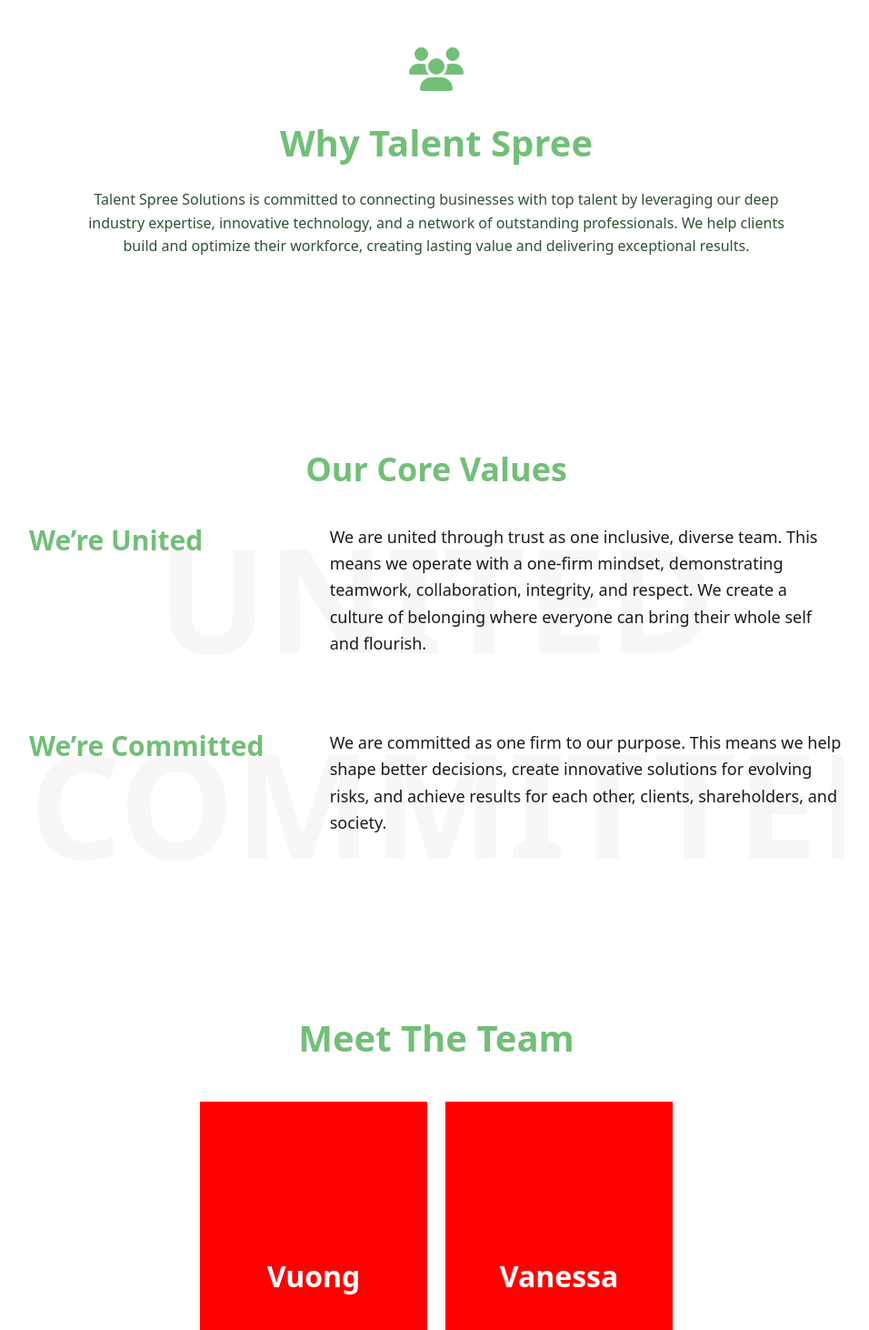
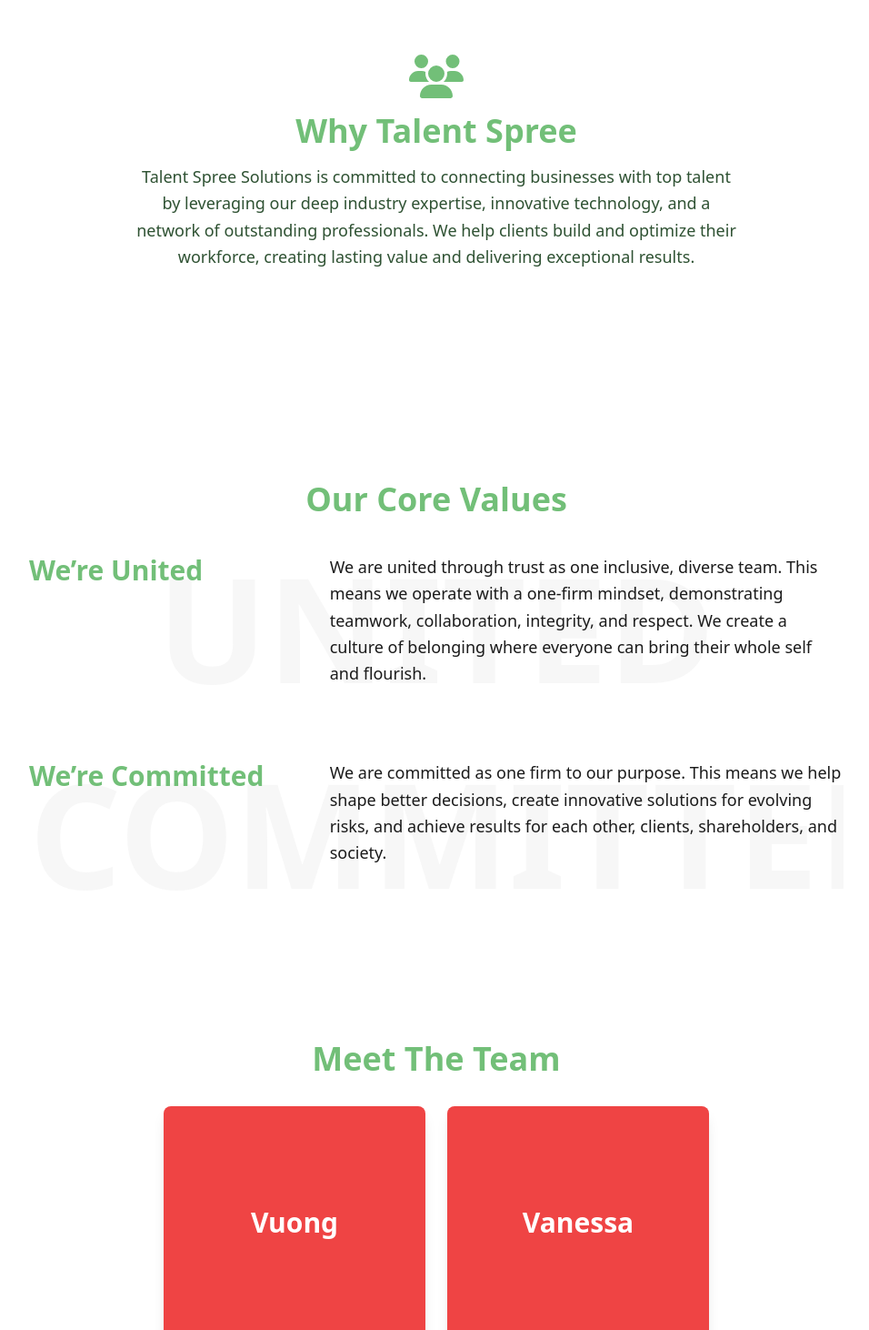
Before and after one commit to Kedoichi/TRSS-FE, a Next.js app: page /about-us in a window 1280 px wide. Shown: the part 540-2002 px from the top of the page at 91% size, without its empty margins (160-1116 px from the left). Built offline with nearby package versions, Linux system fonts and the light colour scheme.

Commit message:
major clean up and added animation

```diff
--- a/components/CompanyOverview.js
+++ b/components/CompanyOverview.js
@@ -1,95 +1,55 @@
 import React from "react";
 import { motion } from "framer-motion";
-import styled, { ThemeProvider } from "styled-components";
 import { FontAwesomeIcon } from "@fortawesome/react-fontawesome";
 import { faUsers } from "@fortawesome/free-solid-svg-icons";
 
-const theme = {
-  colors: {
-    primary: "#72BF78", // Main feature color
-    text: "#2F5233", // Dark greenish text color
+const animations = {
+  section: {
+    initial: { opacity: 0, y: 50 },
+    whileInView: { opacity: 1, y: 0 },
+    exit: { opacity: 0, y: 50 },
+    transition: { duration: 1 },
+    viewport: { once: false, amount: 0.3 },
+  },
+  icon: {
+    initial: { scale: 0.8 },
+    whileInView: { scale: 1 },
+    transition: { duration: 0.5 },
+    viewport: { once: false, amount: 0.3 },
+  },
+  title: {
+    initial: { opacity: 0 },
+    whileInView: { opacity: 1 },
+    exit: { opacity: 0 },
+    transition: { duration: 1.5 },
+    viewport: { once: false, amount: 0.3 },
+  },
+  description: {
+    initial: { opacity: 0 },
+    whileInView: { opacity: 1 },
+    exit: { opacity: 0 },
+    transition: { duration: 2 },
+    viewport: { once: false, amount: 0.3 },
   },
 };
 
-// Styled Components
-const Section = styled(motion.section)`
-  display: flex;
-  flex-direction: column;
-  align-items: center;
-  justify-content: center;
-  padding: 20px;
-  margin: 40px 0;
-  text-align: center;
-  min-height: 200px;
-`;
-
-const Icon = styled(motion.div)`
-  font-size: 3rem;
-  color: ${({ theme }) => theme.colors.primary};
-  margin-bottom: 15px;
-`;
-
-const Title = styled(motion.h2)`
-  font-size: 2.5rem;
-  font-weight: bold;
-  color: ${({ theme }) => theme.colors.primary};
-  margin-bottom: 20px;
-
-  @media (max-width: 768px) {
-    font-size: 2rem;
-  }
-`;
-
-const Description = styled(motion.p)`
-  max-width: 800px;
-  margin: 0 auto;
-  font-size: 1rem;
-  color: ${({ theme }) => theme.colors.text};
-  line-height: 1.6;
-
-  @media (max-width: 768px) {
-    font-size: 0.9rem;
-    padding: 0 20px;
-  }
-`;
-
-// Animation Configurations
-const animations = {
-  section: {
-    initial: { opacity: 0, y: 50 },
-    animate: { opacity: 1, y: 0 },
-    transition: { duration: 1 },
-  },
-  icon: {
-    initial: { scale: 0.8 },
-    animate: { scale: 1 },
-    transition: { duration: 0.5 },
-  },
-  title: {
-    initial: { opacity: 0 },
-    animate: { opacity: 1 },
-    transition: { duration: 1.5 },
-  },
-  description: {
-    initial: { opacity: 0 },
-    animate: { opacity: 1 },
-    transition: { duration: 2 },
-  },
-};
-
-// Component
 const CompanyOverview = () => (
-  <ThemeProvider theme={theme}>
-    <Section {...animations.section}>
-      <Icon {...animations.icon}>
-        <FontAwesomeIcon icon={faUsers} />
-      </Icon>
-      <Title {...animations.title}>Why Talent Spree</Title>
-      <Description {...animations.description}>
-        Talent Spree Solutions is committed to connecting businesses with top talent by leveraging our deep industry expertise, innovative technology, and a network of outstanding professionals. We help clients build and optimize their workforce, creating lasting value and delivering exceptional results.
-      </Description>
-    </Section>
-  </ThemeProvider>
+  <motion.section
+    {...animations.section}
+    className="flex flex-col items-center justify-center text-center py-10 px-6 my-10"
+  >
+    <motion.div {...animations.icon} className="text-5xl text-[#72BF78] mb-4">
+      <FontAwesomeIcon icon={faUsers} />
+    </motion.div>
+    <motion.h2 {...animations.title} className="text-3xl md:text-4xl font-bold text-[#72BF78] mb-4">
+      Why Talent Spree
+    </motion.h2>
+    <motion.p {...animations.description} className="max-w-2xl text-lg text-[#2F5233] leading-relaxed">
+      Talent Spree Solutions is committed to connecting businesses with top talent by leveraging our deep industry expertise,
+      innovative technology, and a network of outstanding professionals. We help clients build and optimize their workforce,
+      creating lasting value and delivering exceptional results.
+    </motion.p>
+  </motion.section>
 );
 
 export default CompanyOverview;
--- a/components/ContactForm.js
+++ b/components/ContactForm.js
@@ -268,7 +268,7 @@ const ContactForm = () => {
             </Card>
           </motion.div>
 
-          {/* Job Openings Section - Same Width as Contact Form */}
+          {/* Job Openings Section */}
           <motion.div
             initial={{ opacity: 0, y: 20 }}
             whileInView={{ opacity: 1, y: 0 }}
--- a/components/DesktopTestimonials.js
+++ b/components/DesktopTestimonials.js
@@ -16,6 +16,19 @@ const poppins = Poppins({
   style: ["normal"],
   subsets: ["latin"],
 });
+
+const fadeInVariants = {
+  hidden: { opacity: 0, y: 50 },
+  visible: {
+    opacity: 1,
+    y: 0,
+    transition: {
+      duration: 0.8,
+      ease: "easeOut",
+    },
+  },
+  exit: { opacity: 0, y: 50, transition: { duration: 0.6 } },
+};
 
 const Testimonials = () => {
   const [api, setApi] = useState();
@@ -47,17 +60,17 @@ const Testimonials = () => {
           filter: "grayscale(100%)",
         }}
       ></div>
-
       <div className="absolute inset-0 bg-black/50"></div>
 
-      <div className="relative z-20 container mx-auto max-w-5xl flex flex-col items-center justify-center min-h-[80vh]">
-        <motion.div
-          className="text-center mb-12"
-          initial={{ opacity: 0, y: 20 }}
-          whileInView={{ opacity: 1, y: 0 }}
-          viewport={{ once: true }}
-          transition={{ duration: 0.6 }}
-        >
+      <motion.div
+        variants={fadeInVariants}
+        initial="hidden"
+        whileInView="visible"
+        exit="exit"
+        viewport={{ once: false, amount: 0.3 }}
+        className="relative z-20 container mx-auto max-w-5xl flex flex-col items-center justify-center min-h-[80vh]"
+      >
+        <motion.div className="text-center mb-12" variants={fadeInVariants}>
           <h2
             className={`text-4xl md:text-5xl font-bold mb-4 text-white ${poppins.className}`}
           >
@@ -77,13 +90,7 @@ const Testimonials = () => {
           <CarouselContent>
             {testimonialsData.map((testimonial, index) => (
               <CarouselItem key={index} className="px-4">
-                <motion.div
-                  initial={{ opacity: 0, scale: 0.95 }}
-                  whileInView={{ opacity: 1, scale: 1 }}
-                  viewport={{ once: true }}
-                  transition={{ delay: 0.2 }}
-                  className="relative w-full"
-                >
+                <motion.div variants={fadeInVariants} className="relative w-full">
                   <Card className="bg-white text-[#2F5233] rounded-xl border border-[#72BF78] shadow-lg max-w-2xl mx-auto transition-all duration-300">
                     <CardContent className="p-6 md:p-8">
                       <div className="mb-6">
@@ -148,7 +155,7 @@ const Testimonials = () => {
             />
           ))}
         </div>
-      </div>
+      </motion.div>
     </section>
   );
 };
--- a/components/FAQ.js
+++ b/components/FAQ.js
@@ -1,12 +1,6 @@
 import React from "react";
 import { motion } from "framer-motion";
-import { ChevronDown } from "lucide-react";
-import {
-  Accordion,
-  AccordionContent,
-  AccordionItem,
-  AccordionTrigger,
-} from "@/components/ui/accordion";
+import { Accordion, AccordionContent, AccordionItem, AccordionTrigger } from "@/components/ui/accordion";
 import { Poppins } from "next/font/google";
 
 const faqData = [
@@ -38,8 +32,8 @@ const poppins = Poppins({
   subsets: ["latin"],
 });
 
-const titleVariants = {
-  hidden: { opacity: 0, y: -20 },
+const fadeInVariants = {
+  hidden: { opacity: 0, y: 50 },
   visible: {
     opacity: 1,
     y: 0,
@@ -48,6 +42,7 @@ const titleVariants = {
       ease: "easeOut",
     },
   },
+  exit: { opacity: 0, y: 50, transition: { duration: 0.6 } }, // Smooth exit animation
 };
 
 const containerVariants = {
@@ -55,63 +50,58 @@ const containerVariants = {
   visible: {
     opacity: 1,
     transition: {
-      staggerChildren: 0.1,
+      staggerChildren: 0.15, // Smooth staggered appearance
     },
   },
-};
-
-const itemVariants = {
-  hidden: { opacity: 0, y: 20 },
-  visible: {
-    opacity: 1,
-    y: 0,
-    transition: {
-      duration: 0.5,
-    },
-  },
+  exit: { opacity: 0, transition: { duration: 0.5 } }, // Scroll-out fade effect
 };
 
 const FAQ = () => {
   return (
-    <section className="relative py-24 bg-gradient-to-b from-background to-white">
+    <motion.section
+      className="relative py-24 bg-gradient-to-b from-background to-white"
+      variants={fadeInVariants}
+      initial="hidden"
+      whileInView="visible"
+      exit="exit"
+      viewport={{ once: false, amount: 0.3 }}
+    >
       <div className="absolute inset-0 bg-grid-small-black/[0.2] bg-grid-small-white/[0.2]" />
       <div className="absolute inset-0 bg-gradient-to-t from-background to-transparent" />
 
       <div className="relative container mx-auto px-4">
+        {/* Title Animation */}
         <motion.div
           className="text-center mb-16"
-          initial={{ opacity: 0, y: 20 }}
-          whileInView={{ opacity: 1, y: 0 }}
-          viewport={{ once: true }}
-          transition={{ duration: 0.6 }}
+          variants={fadeInVariants}
         >
           <motion.h4
-            variants={titleVariants}
             className={`text-[#72BF78] text-lg uppercase tracking-wider mb-2 ${poppins.className}`}
           >
             Frequently Asked Questions
           </motion.h4>
 
           <motion.h2
-            variants={titleVariants}
             className={`text-4xl md:text-5xl font-bold text-[#1B1B1B] max-w-3xl mx-auto mb-12 leading-tight ${poppins.className}`}
           >
             All the information you need about our recruitment process.
           </motion.h2>
         </motion.div>
 
+        {/* FAQ Accordion */}
         <motion.div
           variants={containerVariants}
           initial="hidden"
           whileInView="visible"
-          viewport={{ once: true, margin: "-100px" }}
+          exit="exit"
+          viewport={{ once: false, amount: 0.3 }}
           className="max-w-3xl mx-auto"
         >
           <Accordion type="single" collapsible className="w-full space-y-4">
             {faqData.map((item, index) => (
               <motion.div
                 key={index}
-                variants={itemVariants}
+                variants={fadeInVariants}
                 className="overflow-hidden"
               >
                 <AccordionItem
@@ -127,6 +117,7 @@ const FAQ = () => {
                     <motion.div
                       initial={{ opacity: 0, y: -10 }}
                       animate={{ opacity: 1, y: 0 }}
+                      exit={{ opacity: 0, y: -10 }}
                       transition={{ duration: 0.3 }}
                     >
                       {item.answer}
@@ -138,7 +129,7 @@ const FAQ = () => {
           </Accordion>
         </motion.div>
       </div>
-    </section>
+    </motion.section>
   );
 };
 
--- a/components/HomeOurServices.js
+++ b/components/HomeOurServices.js
@@ -41,13 +41,17 @@ const servicesData = [
 ];
 
 const containerVariants = {
-  hidden: { opacity: 0 },
+  hidden: { opacity: 0, y: 50 },
   visible: {
     opacity: 1,
+    y: 0,
     transition: {
-      staggerChildren: 0.2,
+      staggerChildren: 0.15, // Stagger for smooth flow
+      duration: 0.8, // Smooth entrance
+      ease: "easeOut",
     },
   },
+  exit: { opacity: 0, y: 50, transition: { duration: 0.6 } }, // Exit animation
 };
 
 const itemVariants = {
@@ -56,10 +60,11 @@ const itemVariants = {
     opacity: 1,
     y: 0,
     transition: {
-      duration: 0.6,
-      ease: "easeOut",
+      duration: 0.8,
+      ease: "anticipate",
     },
   },
+  exit: { opacity: 0, y: 50, transition: { duration: 0.6 } }, // Scroll out animation
 };
 
 const titleVariants = {
@@ -68,10 +73,11 @@ const titleVariants = {
     opacity: 1,
     y: 0,
     transition: {
-      duration: 0.8,
+      duration: 1,
       ease: "easeOut",
     },
   },
+  exit: { opacity: 0, y: -20, transition: { duration: 0.6 } },
 };
 
 const ServiceCard = ({ icon, title, description }) => {
@@ -80,7 +86,8 @@ const ServiceCard = ({ icon, title, description }) => {
       variants={itemVariants}
       initial="hidden"
       whileInView="visible"
-      viewport={{ once: true, amount: 0.2 }}
+      exit="exit"
+      viewport={{ once: false, amount: 0.2 }}
       className="w-64 sm:w-full sm:max-w-[300px]"
     >
       <Card className="h-full bg-white border border-[#72BF78] hover:shadow-lg transition-shadow duration-300 rounded-xl">
@@ -102,12 +109,16 @@ const ServiceCard = ({ icon, title, description }) => {
 
 const HomeOurServices = () => {
   return (
-    <section className="py-20 px-6">
+    <motion.section
+      className="py-20 px-6"
+      variants={containerVariants}
+      initial="hidden"
+      whileInView="visible"
+      exit="exit"
+      viewport={{ once: false, amount: 0.3 }}
+    >
       <motion.div
         variants={containerVariants}
-        initial="hidden"
-        animate="visible"
-        viewport={{ once: true, amount: 0.2 }}
         className="max-w-6xl mx-auto text-center"
       >
         <motion.h4
@@ -146,7 +157,7 @@ const HomeOurServices = () => {
           </Button>
         </motion.div>
       </motion.div>
-    </section>
+    </motion.section>
   );
 };
 
--- a/components/MeetOurTeam.js
+++ b/components/MeetOurTeam.js
@@ -1,133 +1,38 @@
 import React from "react";
-import styled from "styled-components";
+import { motion } from "framer-motion";
 import { useRouter } from "next/router";
 
-const Section = styled.section`
-  margin: 60px 0;
-  text-align: center;
-`;
-
-const Title = styled.h4`
-  font-size: 2.5rem;
-  color: #72BF78;
-  width: 50%;
-  margin: auto;
-  margin-bottom: 40px;
-  font-weight: bold;
-  text-align: center;
-
-  @media (max-width: 768px) {
-    font-size: 2rem;
-    width: 100%;
-  }
-`;
-
-const GridContainer = styled.div`
-  display: flex;
-  gap: 20px;
-  justify-content: center;
-  flex-wrap: wrap;
-  margin-top: 40px;
-  min-height: 30vw;
-`;
-
-const CardContainer = styled.div`
-  width: 250px;
-  overflow: hidden;
-  box-shadow: 0 4px 8px rgba(0, 0, 0, 0.1);
-  transition: transform 0.3s;
-  position: relative;
-  cursor: pointer;
-
-  &:hover {
-    transform: translateY(-5px);
-  }
-
-  &:hover .overlay {
-    opacity: 1;
-  }
-
-  @media (max-width: 768px) {
-    width: 100%;
-    max-width: 300px;
-    height: auto;
-  }
-`;
-
-const ImageContainer = styled.div`
-  width: 100%;
-  height: 100%;
-  background-color: red;
-  display: flex;
-  align-items: center;
-  justify-content: center;
-  color: white;
-  font-size: 2rem;
-  font-weight: bold;
-`;
-
-const Name = styled.h3`
-  font-size: 1.2rem;
-  font-weight: bold;
-  margin: 10px 0 5px;
-`;
-
-const Role = styled.p`
-  font-size: 1rem;
-`;
-
-const Overlay = styled.div`
-  position: absolute;
-  top: 0;
-  left: 0;
-  width: 100%;
-  height: 100%;
-  background: rgba(0, 0, 0, 0.7);
-  color: white;
-  padding: 15px;
-  opacity: 0;
-  transition: opacity 0.3s;
-  display: flex;
-  flex-direction: column;
-  justify-content: center;
-  text-align: center;
-
-  box-sizing: border-box;
-
-  @media (max-width: 768px) {
-    position: relative;
-    opacity: 1;
-    height: auto;
-  }
-`;
-
-const ReadMoreButton = styled.button`
-  margin-top: 10px;
-  padding: 8px 15px;
-  border: none;
-  background-color: #72bf78;
-  color: white;
-  font-size: 1rem;
-  cursor: pointer;
-  transition: background 0.3s;
-
-  &:hover {
-    background-color: #5ba563;
-  }
-`;
+const fadeInVariants = {
+  hidden: { opacity: 0, y: 50 },
+  visible: { opacity: 1, y: 0, transition: { duration: 1 } },
+  exit: { opacity: 0, y: 50, transition: { duration: 0.6 } },
+};
 
 const TeamMemberCard = ({ name, role, id }) => {
   const router = useRouter();
 
   return (
-    <CardContainer>
-      <ImageContainer>{name.split(" ")[0]}</ImageContainer>
-      <Overlay className="overlay">
-        <Name>{name}</Name>
-        <Role>{role}</Role>
-        <ReadMoreButton onClick={() => router.push(`/team/${id}`)}>Read More</ReadMoreButton>
-      </Overlay>
-    </CardContainer>
+    <motion.div
+      whileHover={{ y: -5 }}
+      initial="hidden"
+      whileInView="visible"
+      exit="exit"
+      variants={fadeInVariants}
+      viewport={{ once: false, amount: 0.3 }}
+      className="relative w-64 md:w-72 overflow-hidden shadow-lg rounded-lg cursor-pointer transition-all duration-300"
+      onClick={() => router.push(`/team/${id}`)}
+    >
+      <div className="w-full h-64 bg-red-500 flex items-center justify-center text-white text-3xl font-bold">
+        {name.split(" ")[0]}
+      </div>
+      <div className="absolute inset-0 bg-black/70 text-white p-4 opacity-0 hover:opacity-100 transition-opacity duration-300 flex flex-col justify-center items-center text-center">
+        <h3 className="text-xl font-bold">{name}</h3>
+        <p className="text-sm">{role}</p>
+        <button className="mt-3 px-4 py-2 bg-[#72BF78] text-white rounded-lg hover:bg-[#5ba563] transition-all">
+          Read More
+        </button>
+      </div>
+    </motion.div>
   );
 };
 
@@ -137,31 +42,45 @@ const MeetOurTeam = () => {
       id: "vuong-do",
       name: "Vuong Do",
       role: "Director of Connections/Founder",
-      description: "Vuong is a visionary leader with a strong background in fostering connections and driving organizational success.",
-      email: "vuong.do@oneledger.com.au",
-      phone: "+123456789",
-      linkedin: "https://www.linkedin.com/in/vuong-do-b3b8b576/",
     },
     {
       id: "vanessa",
       name: "Vanessa",
       role: "Head of Executive Recruitment",
-      description: "Vanessa leads executive and recruitment efforts, ensuring businesses are matched with the best talent.",
-      email: "admin@talentspreesolutions.com",
-      phone: "+123456789",
-      linkedin: "https://www.linkedin.com/in/jennylloyd",
     },
   ];
 
   return (
-    <Section>
-      <Title>Meet The Team</Title>
-      <GridContainer>
+    <motion.section
+      initial="hidden"
+      whileInView="visible"
+      exit="exit"
+      variants={fadeInVariants}
+      viewport={{ once: false, amount: 0.3 }}
+      className="text-center my-16 px-4"
+    >
+      <motion.h4
+        initial="hidden"
+        whileInView="visible"
+        exit="exit"
+        variants={fadeInVariants}
+        className="text-4xl font-bold text-[#72BF78] mb-8"
+      >
+        Meet The Team
+      </motion.h4>
+
+      <motion.div
+        initial="hidden"
+        whileInView="visible"
+        exit="exit"
+        variants={fadeInVariants}
+        className="flex flex-wrap justify-center gap-6"
+      >
         {teamMembers.map((member) => (
           <TeamMemberCard key={member.id} {...member} />
         ))}
-      </GridContainer>
-    </Section>
+      </motion.div>
+    </motion.section>
   );
 };
 
--- a/package.json
+++ b/package.json
@@ -28,6 +28,7 @@
     "axios": "^1.7.8",
     "class-variance-authority": "^0.7.1",
     "clsx": "^2.1.1",
+    "emailjs-com": "^3.2.0",
     "embla-carousel-autoplay": "^8.5.2",
     "embla-carousel-react": "^8.5.2",
     "framer-motion": "^11.13.1",
```
Also changed, not shown: pages/contact.js (+133 -32 lines), pages/index.js (+23 -4 lines), 1 other file (tests, documents, lock files or other folders).
